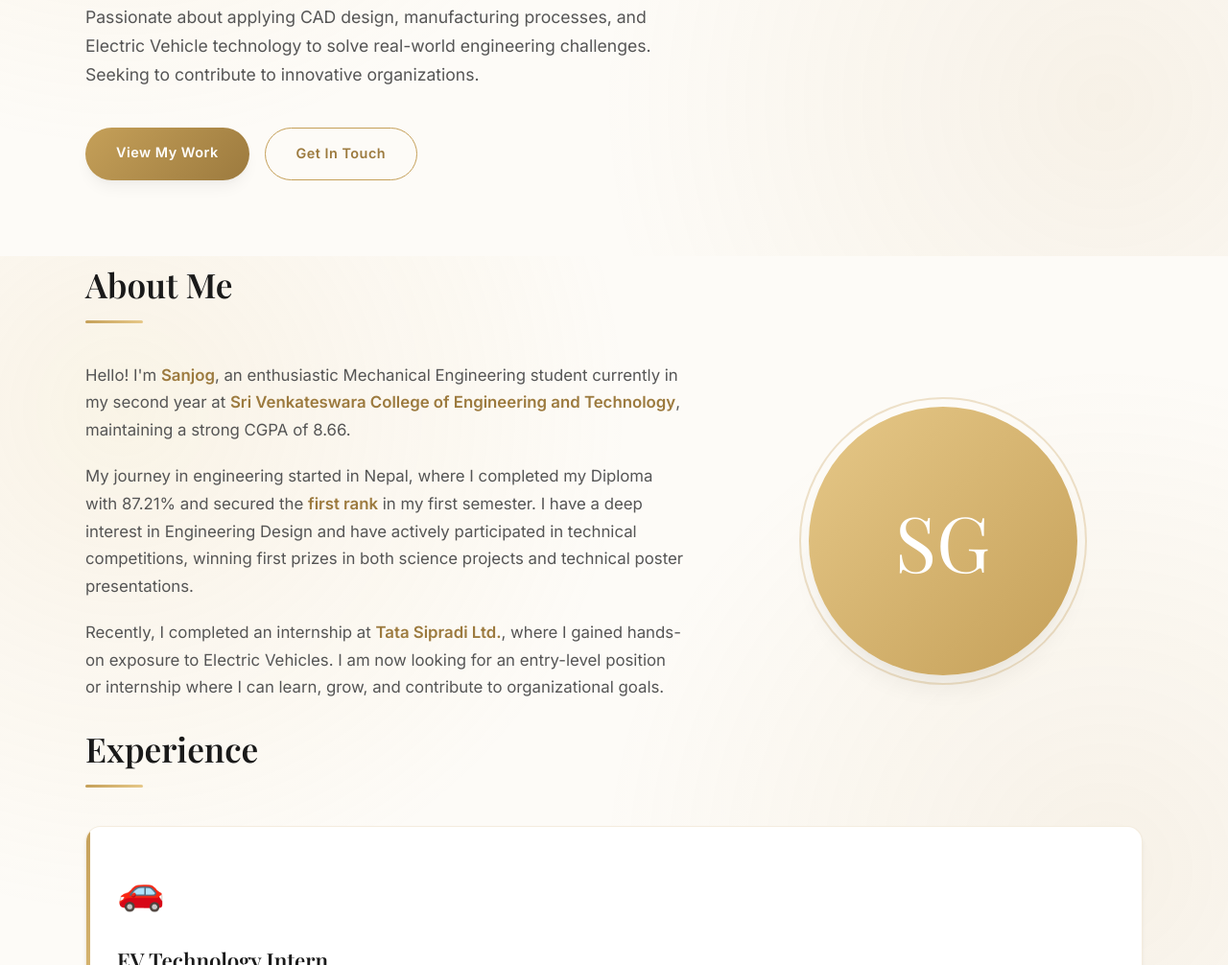
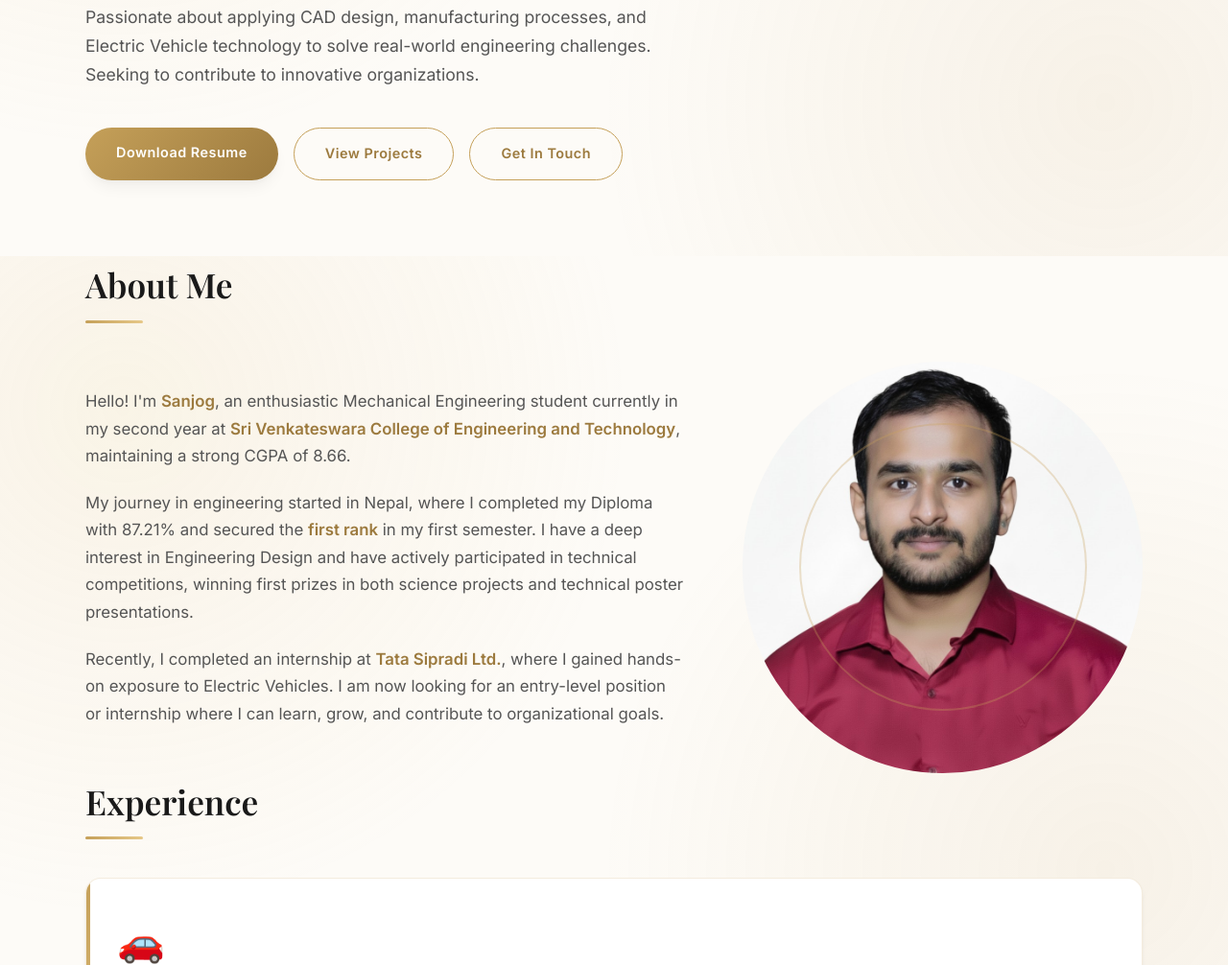
Before and after one commit to sanjog-gaudel/sanjog-gaudel.github.io, a plain HTML site: page index.html in a window 1280 px wide. Shown: the part 533-1539 px from the top of the page at 96% size. Drawn offline with nearby package versions, Linux system fonts and the light colour scheme; a web font is replaced by a local one.

Commit message:
Update index.html

```diff
--- a/index.html
+++ b/index.html
@@ -264,7 +264,8 @@
             <h2>B.Tech Mechanical Engineering Student | EV Enthusiast</h2>
             <p>Passionate about applying CAD design, manufacturing processes, and Electric Vehicle technology to solve real-world engineering challenges. Seeking to contribute to innovative organizations.</p>
             <div class="btn-group">
-                <a href="#projects" class="btn btn-primary">View My Work</a>
+                <a href="resume.pdf" target="_blank" class="btn btn-primary">Download Resume</a>
+                <a href="#projects" class="btn btn-outline">View Projects</a>
                 <a href="#contact" class="btn btn-outline">Get In Touch</a>
             </div>
         </div>
@@ -281,7 +282,7 @@
             </div>
             <div class="profile-pic-container">
                 <div class="profile-ring"></div>
-                <div class="profile-pic">SG</div>
+                <img src="profile.jpg" alt="Sanjog Gaudel" style="width: 100%; height: 100%; object-fit: cover; border-radius: 50%;">
             </div>
         </div>
     </section>
```
